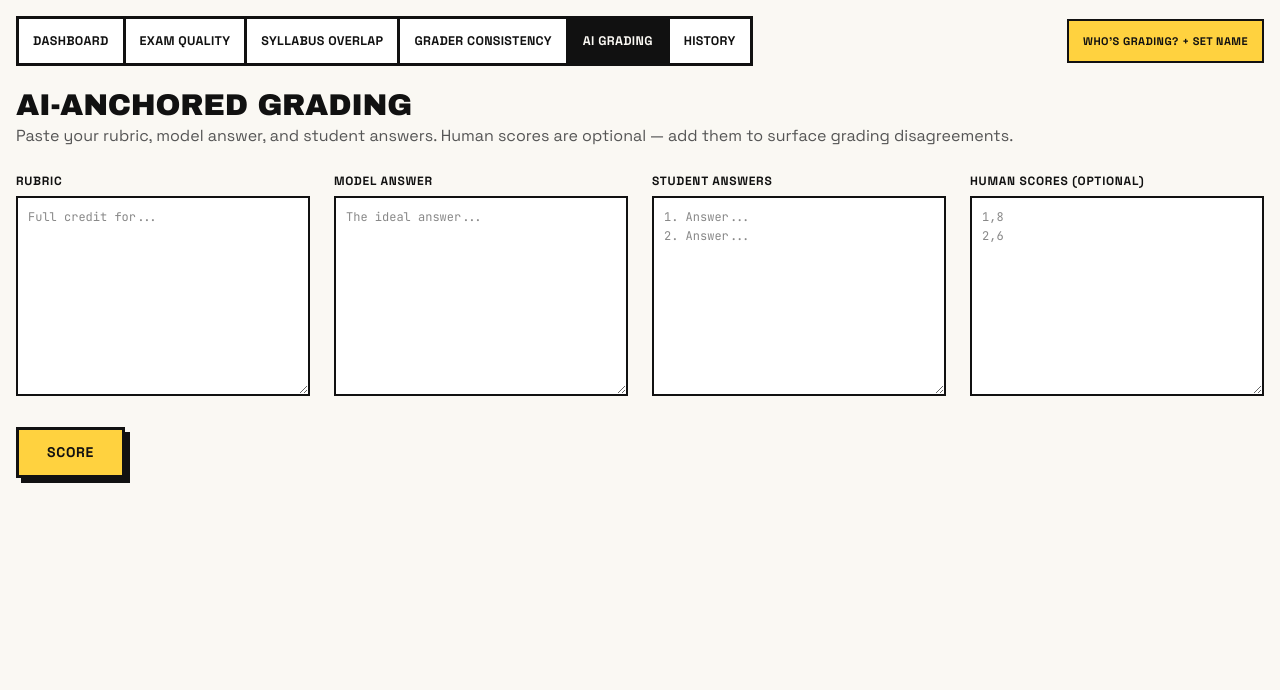
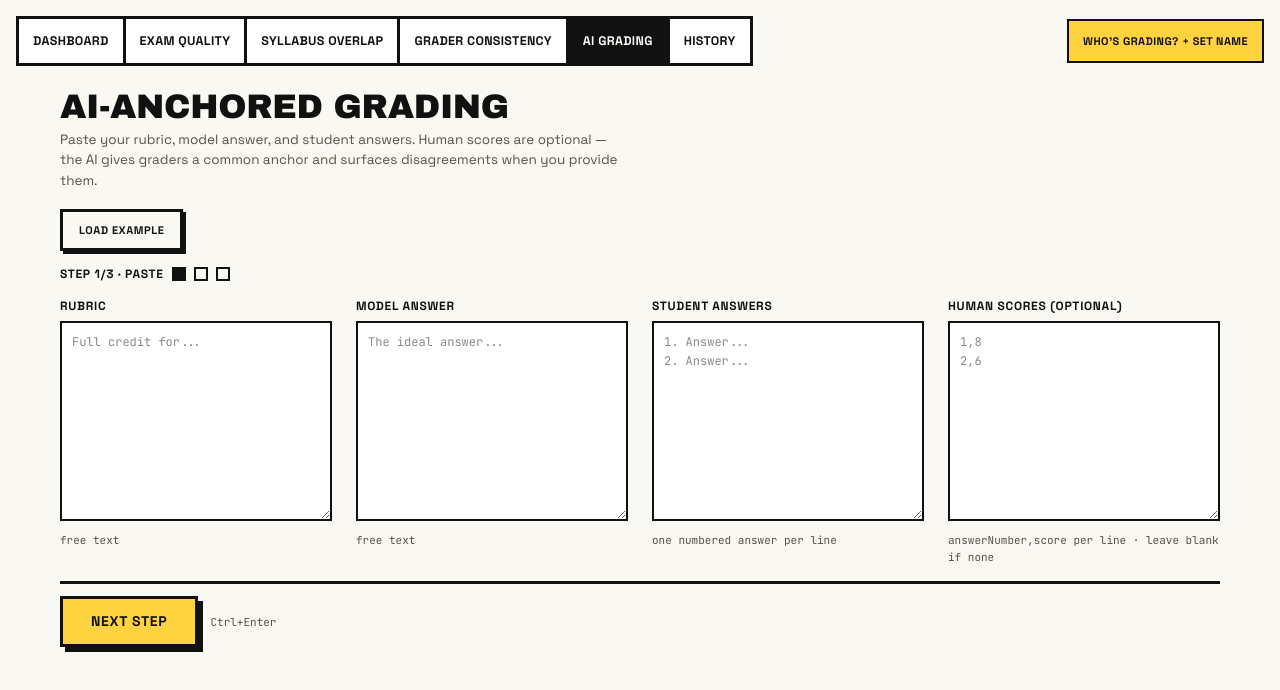
Before and after one commit to shads-01/FacultyOS, a Next.js app: page /ai-grading in a window 1280 px wide. Shown: the top 690 px of the page. Built offline with nearby package versions, Linux system fonts and the light colour scheme.

Commit message:
feat: rebuild overlap, consistency, ai-grading screens on one-journey flow

```diff
--- a/src/app/(app)/ai-grading/page.js
+++ b/src/app/(app)/ai-grading/page.js
@@ -1,96 +1,121 @@
 'use client';
-
 import { useState } from 'react';
-import { gradeResponse } from '@/components/mockResponses';
+import { runFeature } from '@/lib/api';
+import { demoInputs } from '@/components/mockResponses';
 import GradingTable from '@/components/GradingTable';
+import NextActions from '@/components/NextActions';
+import Wizard from '@/components/Wizard';
 
 export default function AiGradingPage() {
+  const [step, setStep] = useState(0);
   const [rubric, setRubric] = useState('');
   const [modelAnswer, setModelAnswer] = useState('');
-  const [answers, setAnswers] = useState('');
+  const [studentAnswers, setStudentAnswers] = useState('');
   const [humanScores, setHumanScores] = useState('');
+  const [result, setResult] = useState(null);
   const [loading, setLoading] = useState(false);
-  const [result, setResult] = useState(null);
+  const [error, setError] = useState(null);
 
-  async function handleSubmit(e) {
-    e.preventDefault();
+  const parsedAnswers = studentAnswers.split('\n').filter((l) => l.trim()).length;
+  const parsedScores = humanScores.split('\n').filter((l) => l.trim()).length;
+
+  const canNext = () => {
+    if (step === 0 && (!rubric.trim() || !studentAnswers.trim())) return false;
+    return true;
+  };
+
+  async function handleScore() {
     setLoading(true);
-    // TODO(integration): swap for real POST /api/grade — no auth header
-    await new Promise((r) => setTimeout(r, 300));
-    setResult(gradeResponse);
-    setLoading(false);
+    setError(null);
+    try {
+      const res = await runFeature('grade', { rubric, modelAnswer, studentAnswers, humanScores });
+      setResult(res);
+    } catch (e) {
+      setError(e.message);
+    } finally {
+      setLoading(false);
+    }
   }
 
+  const steps = [
+    {
+      title: 'PASTE',
+      content: (
+        <div style={{ display: 'grid', gridTemplateColumns: 'repeat(auto-fit, minmax(260px, 1fr))', gap: 24 }}>
+          <div>
+            <label className="fz-label" htmlFor="fz-rubric">Rubric</label>
+            <textarea id="fz-rubric" className="fz-textarea" value={rubric} onChange={(e) => setRubric(e.target.value)}
+              placeholder="Full credit for..." />
+            <p style={{ fontSize: 11, color: '#55524a', marginTop: 4, fontFamily: 'var(--font-mono)' }}>free text</p>
+          </div>
+          <div>
+            <label className="fz-label" htmlFor="fz-model">Model Answer</label>
+            <textarea id="fz-model" className="fz-textarea" value={modelAnswer} onChange={(e) => setModelAnswer(e.target.value)}
+              placeholder="The ideal answer..." />
+            <p style={{ fontSize: 11, color: '#55524a', marginTop: 4, fontFamily: 'var(--font-mono)' }}>free text</p>
+          </div>
+          <div>
+            <label className="fz-label" htmlFor="fz-answers">Student Answers</label>
+            <textarea id="fz-answers" className="fz-textarea" value={studentAnswers} onChange={(e) => setStudentAnswers(e.target.value)}
+              placeholder={'1. Answer...\n2. Answer...'} />
+            <p style={{ fontSize: 11, color: '#55524a', marginTop: 4, fontFamily: 'var(--font-mono)' }}>one numbered answer per line</p>
+          </div>
+          <div>
+            <label className="fz-label" htmlFor="fz-scores">Human Scores (optional)</label>
+            <textarea id="fz-scores" className="fz-textarea" value={humanScores} onChange={(e) => setHumanScores(e.target.value)}
+              placeholder={'1,8\n2,6'} />
+            <p style={{ fontSize: 11, color: '#55524a', marginTop: 4, fontFamily: 'var(--font-mono)' }}>answerNumber,score per line · leave blank if none</p>
+          </div>
+        </div>
+      ),
+    },
+    {
+      title: 'REVIEW',
+      content: (
+        <div className="fz-card" style={{ maxWidth: 560 }}>
+          <h3 className="fz-label" style={{ fontSize: 13 }}>Parsed input</h3>
+          <table className="fz-table">
+            <tbody>
+              <tr><td style={{ textAlign: 'left', fontFamily: 'var(--font-sans)', fontWeight: 700 }}>Rubric</td><td className="fz-match">{rubric.length} chars</td></tr>
+              <tr><td style={{ textAlign: 'left', fontFamily: 'var(--font-sans)', fontWeight: 700 }}>Student answers</td><td className="fz-match">{parsedAnswers}</td></tr>
+              <tr><td style={{ textAlign: 'left', fontFamily: 'var(--font-sans)', fontWeight: 700 }}>Human scores lines</td><td className="fz-match">{parsedScores}</td></tr>
+            </tbody>
+          </table>
+        </div>
+      ),
+    },
+    {
+      title: 'REPORT',
+      content: result ? (
+        <div>
+          <div className="fz-card" style={{ boxShadow: '6px 6px 0 #111' }}>
+            <GradingTable results={result.results} />
+          </div>
+          <NextActions screen="grade" report={result} />
+        </div>
+      ) : (
+        <p style={{ color: '#55524a', fontSize: 13 }}>Run the scoring from step 2 to see the report here.</p>
+      ),
+    },
+  ];
+
   return (
-    <div>
-      <h1 className="fz-display" style={{ fontSize: 30, marginBottom: 4 }}>
-        AI-Anchored Grading
-      </h1>
-      <p style={{ color: '#555', marginBottom: 24 }}>
-        Paste your rubric, model answer, and student answers. Human scores are optional — add them to surface grading disagreements.
+    <div className="mx-auto" style={{ maxWidth: 1160 }}>
+      <h1 className="fz-display" style={{ fontSize: 34, marginBottom: 6 }}>AI-Anchored Grading</h1>
+      <p style={{ color: '#55524a', fontSize: 13.5, marginBottom: 18, maxWidth: 560 }}>
+        Paste your rubric, model answer, and student answers. Human scores are optional — the AI gives graders a common anchor and surfaces disagreements when you provide them.
       </p>
 
-      <form onSubmit={handleSubmit}>
-        <div
-          style={{
-            display: 'grid',
-            gap: 24,
-            gridTemplateColumns: 'repeat(auto-fit, minmax(260px, 1fr))',
-            marginBottom: 24,
-          }}
-        >
-          <div>
-            <label className="fz-label" htmlFor="rubric">Rubric</label>
-            <textarea
-              id="rubric"
-              className="fz-textarea"
-              placeholder="Full credit for..."
-              value={rubric}
-              onChange={(e) => setRubric(e.target.value)}
-            />
-          </div>
-          <div>
-            <label className="fz-label" htmlFor="model-answer">Model Answer</label>
-            <textarea
-              id="model-answer"
-              className="fz-textarea"
-              placeholder="The ideal answer..."
-              value={modelAnswer}
-              onChange={(e) => setModelAnswer(e.target.value)}
-            />
-          </div>
-          <div>
-            <label className="fz-label" htmlFor="answers">Student Answers</label>
-            <textarea
-              id="answers"
-              className="fz-textarea"
-              placeholder={'1. Answer...\n2. Answer...'}
-              value={answers}
-              onChange={(e) => setAnswers(e.target.value)}
-            />
-          </div>
-          <div>
-            <label className="fz-label" htmlFor="human-scores">Human Scores (optional)</label>
-            <textarea
-              id="human-scores"
-              className="fz-textarea"
-              placeholder={'1,8\n2,6'}
-              value={humanScores}
-              onChange={(e) => setHumanScores(e.target.value)}
-            />
-          </div>
-        </div>
+      <div style={{ marginBottom: 14 }}>
+        <button className="fz-btn" style={{ fontSize: 11, padding: '10px 16px', boxShadow: '3px 3px 0 #111', background: '#FAF8F3' }}
+          onClick={() => { setRubric(demoInputs.grade.rubric); setModelAnswer(demoInputs.grade.modelAnswer); setStudentAnswers(demoInputs.grade.studentAnswers); setHumanScores(demoInputs.grade.humanScores); }}>
+          Load example
+        </button>
+      </div>
 
-        <button type="submit" className="fz-btn" disabled={loading}>
-          {loading ? 'Scoring...' : 'Score'}
-        </button>
-      </form>
+      {error && <div className="fz-strip" style={{ marginBottom: 14 }}>{error}</div>}
 
-      {result && (
-        <div style={{ marginTop: 24 }}>
-          <GradingTable results={result.results} />
-        </div>
-      )}
+      <Wizard steps={steps} step={step} setStep={setStep} canNext={canNext} onNext={handleScore} nextLabel="Score answers" loading={loading} />
     </div>
   );
 }
--- a/src/app/(app)/grader-consistency/page.js
+++ b/src/app/(app)/grader-consistency/page.js
@@ -1,47 +1,61 @@
 'use client';
 
 import { useState } from 'react';
-import { consistencyResponse } from '@/components/mockResponses';
+import Link from 'next/link';
+import { runFeature } from '@/lib/api';
+import { demoInputs } from '@/components/mockResponses';
 import GraderConsistencyTable from '@/components/GraderConsistencyTable';
+import NextActions from '@/components/NextActions';
 
 export default function GraderConsistencyPage() {
   const [rubric, setRubric] = useState('');
-  const [answers, setAnswers] = useState('');
-  const [scores, setScores] = useState('');
+  const [studentAnswers, setStudentAnswers] = useState('');
+  const [graderScores, setGraderScores] = useState('');
   const [loading, setLoading] = useState(false);
   const [result, setResult] = useState(null);
-
-  const gridStyle = {
-    display: 'grid',
-    gap: 24,
-    gridTemplateColumns: 'repeat(auto-fit, minmax(280px, 1fr))',
-  };
+  const [error, setError] = useState(null);
 
   async function handleSubmit(e) {
     e.preventDefault();
     setLoading(true);
-    // TODO(integration): swap for real POST /api/grader-consistency — no auth header
-    await new Promise((r) => setTimeout(r, 300));
-    setResult(consistencyResponse);
-    setLoading(false);
+    setError(null);
+    try {
+      const res = await runFeature('grader-consistency', { rubric, studentAnswers, graderScores });
+      setResult(res);
+    } catch (err) {
+      setError(err.message);
+    } finally {
+      setLoading(false);
+    }
   }
 
   return (
-    <div>
-      <h1 className="fz-display" style={{ fontSize: 30, marginBottom: 4 }}>
-        Grader Consistency
-      </h1>
-      <p style={{ color: '#55524a', marginTop: 0, marginBottom: 24 }}>
-        Paste a rubric, the student answers, and each grader&apos;s scores to
-        spot grading inconsistencies.
+    <div className="mx-auto" style={{ maxWidth: 1160 }}>
+      <h1 className="fz-display" style={{ fontSize: 34, marginBottom: 6 }}>Grader Consistency</h1>
+      <p style={{ color: '#55524a', fontSize: 13.5, marginBottom: 18, maxWidth: 560 }}>
+        Different graders may score equivalent answers differently — paste the rubric, the answers, and each grader&apos;s scores to spot the inconsistencies.
       </p>
 
+      <div style={{ marginBottom: 14 }}>
+        <button
+          className="fz-btn"
+          style={{ fontSize: 11, padding: '10px 16px', boxShadow: '3px 3px 0 #111', background: '#FAF8F3' }}
+          onClick={() => {
+            setRubric(demoInputs.consistency.rubric);
+            setStudentAnswers(demoInputs.consistency.studentAnswers);
+            setGraderScores(demoInputs.consistency.graderScores);
+          }}
+        >
+          Load example
+        </button>
+      </div>
+
+      {error && <div className="fz-strip" style={{ marginBottom: 14 }}>{error}</div>}
+
       <form onSubmit={handleSubmit}>
-        <div style={gridStyle}>
+        <div style={{ display: 'grid', gridTemplateColumns: 'repeat(auto-fit, minmax(280px, 1fr))', gap: 24 }}>
           <div>
-            <label className="fz-label" htmlFor="gc-rubric">
-              Rubric
-            </label>
+            <label className="fz-label" htmlFor="gc-rubric">Rubric</label>
             <textarea
               id="gc-rubric"
               className="fz-textarea"
@@ -49,46 +63,48 @@ export default function GraderConsistencyPage() {
               onChange={(e) => setRubric(e.target.value)}
               placeholder="Award full credit for..."
             />
+            <p style={{ fontSize: 11, color: '#55524a', marginTop: 4, fontFamily: 'var(--font-mono)' }}>free text</p>
           </div>
           <div>
-            <label className="fz-label" htmlFor="gc-answers">
-              Student Answers
-            </label>
+            <label className="fz-label" htmlFor="gc-answers">Student Answers</label>
             <textarea
               id="gc-answers"
               className="fz-textarea"
-              value={answers}
-              onChange={(e) => setAnswers(e.target.value)}
+              value={studentAnswers}
+              onChange={(e) => setStudentAnswers(e.target.value)}
               placeholder={'1. Answer text...\n2. Answer text...'}
             />
+            <p style={{ fontSize: 11, color: '#55524a', marginTop: 4, fontFamily: 'var(--font-mono)' }}>one numbered answer per line</p>
           </div>
           <div>
-            <label className="fz-label" htmlFor="gc-scores">
-              Grader Scores
-            </label>
+            <label className="fz-label" htmlFor="gc-scores">Grader Scores</label>
             <textarea
               id="gc-scores"
               className="fz-textarea"
-              value={scores}
-              onChange={(e) => setScores(e.target.value)}
+              value={graderScores}
+              onChange={(e) => setGraderScores(e.target.value)}
               placeholder={'Alex,1,8\nJordan,1,6'}
             />
+            <p style={{ fontSize: 11, color: '#55524a', marginTop: 4, fontFamily: 'var(--font-mono)' }}>GraderName,answerNumber,score per line</p>
           </div>
         </div>
 
-        <button
-          type="submit"
-          className="fz-btn"
-          style={{ marginTop: 24 }}
-          disabled={loading}
-        >
-          {loading ? 'Checking...' : 'Check'}
+        <button type="submit" className="fz-btn" style={{ marginTop: 24 }} disabled={loading}>
+          {loading ? 'Checking…' : 'Check consistency'}
         </button>
       </form>
 
       {result && (
         <div style={{ marginTop: 24 }}>
-          <GraderConsistencyTable flags={result.flags} />
+          <div className="fz-card" style={{ boxShadow: '6px 6px 0 #111' }}>
+            <GraderConsistencyTable flags={result.flags} />
+          </div>
+          <NextActions screen="grader-consistency" report={result} />
+          <p style={{ marginTop: 20, fontSize: 13 }}>
+            <Link href="/ai-grading" style={{ fontWeight: 700, textTransform: 'uppercase', color: '#E11D1D' }}>
+              Next: AI anchor →
+            </Link>
+          </p>
         </div>
       )}
     </div>
--- a/src/app/(app)/syllabus-overlap/page.js
+++ b/src/app/(app)/syllabus-overlap/page.js
@@ -1,64 +1,99 @@
 'use client';
 
 import { useState } from 'react';
+import Link from 'next/link';
 
-import { overlapResponse } from '@/components/mockResponses';
+import { runFeature } from '@/lib/api';
+import { demoInputs } from '@/components/mockResponses';
 import OverlapReport from '@/components/OverlapReport';
+import NextActions from '@/components/NextActions';
 
 export default function SyllabusOverlapPage() {
-  const [proposed, setProposed] = useState('');
-  const [existing, setExisting] = useState('');
+  const [proposedSyllabus, setProposedSyllabus] = useState('');
+  const [existingSyllabi, setExistingSyllabi] = useState('');
   const [loading, setLoading] = useState(false);
   const [result, setResult] = useState(null);
+  const [error, setError] = useState(null);
 
   async function handleSubmit(e) {
     e.preventDefault();
     setLoading(true);
+    setError(null);
     try {
-      // TODO(integration): swap for real POST /api/overlap — no auth header
-      await new Promise((r) => setTimeout(r, 300));
-      setResult(overlapResponse);
+      const data = await runFeature('overlap', { proposedSyllabus, existingSyllabi });
+      setResult(data);
+    } catch (err) {
+      setError(err.message);
     } finally {
       setLoading(false);
     }
   }
 
   return (
-    <div>
-      <h1 className="fz-display" style={{ fontSize: 30, marginBottom: 4 }}>Syllabus Overlap</h1>
-      <p style={{ color: '#55524a', marginBottom: 24 }}>
-        Paste your proposed syllabus and existing course syllabi to see overlapping topics and curriculum gaps.
+    <div className="mx-auto" style={{ maxWidth: 1160 }}>
+      <h1 className="fz-display" style={{ fontSize: 34, marginBottom: 6 }}>Syllabus Overlap</h1>
+      <p style={{ color: '#55524a', fontSize: 13.5, marginBottom: 18, maxWidth: 560 }}>
+        Paste your proposed syllabus and the existing course syllabi — the audit flags overlapping topics and curriculum gaps.
       </p>
+
+      <div style={{ marginBottom: 14 }}>
+        <button
+          type="button"
+          className="fz-btn"
+          style={{ fontSize: 11, padding: '10px 16px', boxShadow: '3px 3px 0 #111', background: '#FAF8F3' }}
+          onClick={() => {
+            setProposedSyllabus(demoInputs.overlap.proposedSyllabus);
+            setExistingSyllabi(demoInputs.overlap.existingSyllabi);
+          }}
+        >
+          Load example
+        </button>
+      </div>
+
+      {error && <div className="fz-strip" style={{ marginBottom: 14 }}>{error}</div>}
 
       <form onSubmit={handleSubmit}>
         <div style={{ display: 'grid', gridTemplateColumns: 'repeat(auto-fit, minmax(300px, 1fr))', gap: 24, marginBottom: 24 }}>
           <div>
-            <label className="fz-label" htmlFor="proposed" style={{ display: 'block', marginBottom: 6 }}>Proposed Syllabus</label>
+            <label className="fz-label" htmlFor="proposed">Proposed Syllabus</label>
             <textarea
               id="proposed"
               className="fz-textarea"
-              value={proposed}
-              onChange={(e) => setProposed(e.target.value)}
+              value={proposedSyllabus}
+              onChange={(e) => setProposedSyllabus(e.target.value)}
               placeholder={'Big-O notation\nRecursion\nHash tables'}
             />
+            <p style={{ fontSize: 11, color: '#55524a', marginTop: 4, fontFamily: 'var(--font-mono)' }}>one topic per line</p>
           </div>
           <div>
-            <label className="fz-label" htmlFor="existing" style={{ display: 'block', marginBottom: 6 }}>Existing Course Syllabi</label>
+            <label className="fz-label" htmlFor="existing">Existing Course Syllabi</label>
             <textarea
               id="existing"
               className="fz-textarea"
-              value={existing}
-              onChange={(e) => setExisting(e.target.value)}
+              value={existingSyllabi}
+              onChange={(e) => setExistingSyllabi(e.target.value)}
               placeholder={'Intro to Algorithms\nBig-O notation\nRecursion\n\nData Structures I\nArrays'}
             />
+            <p style={{ fontSize: 11, color: '#55524a', marginTop: 4, fontFamily: 'var(--font-mono)' }}>course-name line, then its topics · blank line between courses</p>
           </div>
         </div>
+
         <button type="submit" className="fz-btn" disabled={loading}>
-          {loading ? 'Comparing...' : 'Compare'}
+          {loading ? 'Comparing…' : 'Compare syllabi'}
         </button>
       </form>
 
-      {result && <OverlapReport overlaps={result.overlaps} gaps={result.gaps} />}
+      {result && (
+        <div style={{ marginTop: 24 }}>
+          <OverlapReport overlaps={result.overlaps} gaps={result.gaps} />
+          <NextActions screen="overlap" report={result} />
+          <p style={{ marginTop: 20, fontSize: 13 }}>
+            <Link href="/exam-quality" className="cursor-pointer" style={{ fontWeight: 700, textTransform: 'uppercase', color: '#E11D1D' }}>
+              Next stage: build the exam →
+            </Link>
+          </p>
+        </div>
+      )}
     </div>
   );
 }
```
